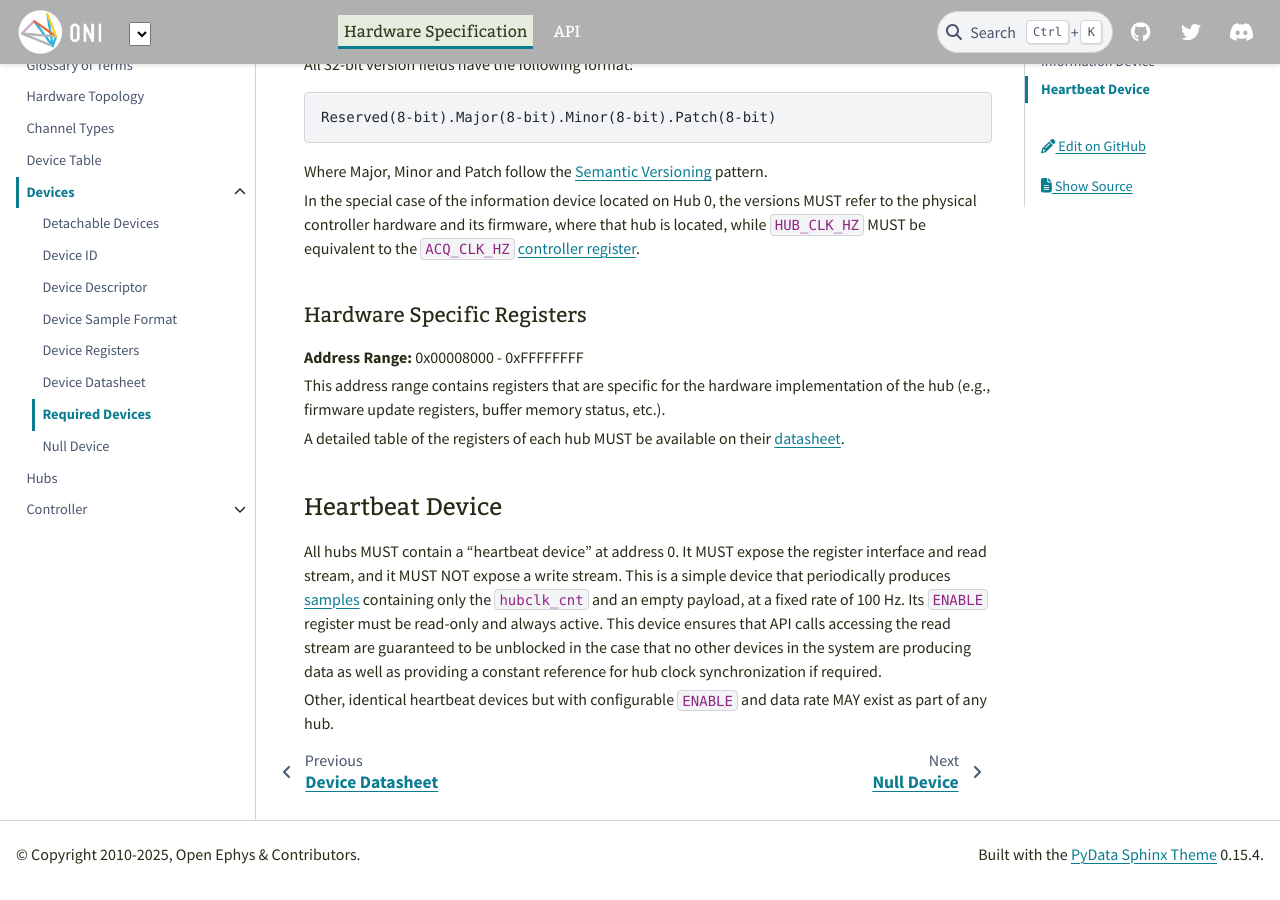
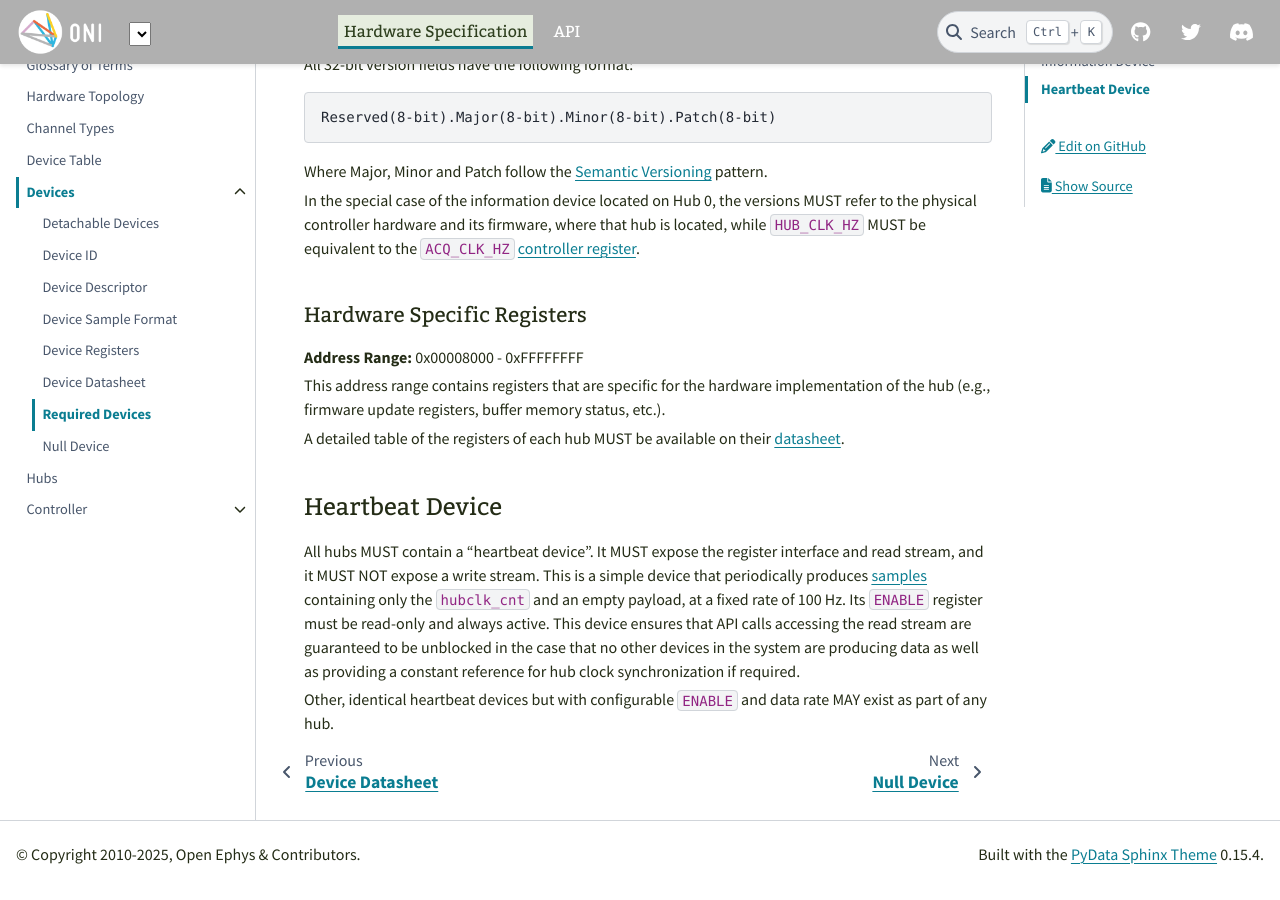
Before and after one commit to open-ephys/ONI, a Sphinx documentation site: the page built from source/hw-spec/devices/required.rst, in a window 1280 px wide and 900 px high, scrolled down 1663 px. Built offline with Sphinx 7.4.7 and the PyData theme 0.15.4, drawn with Linux system fonts in a browser that asks for light colours.

Commit message:
Remove address restriction for heartbeat

```diff
--- a/source/hw-spec/devices/required.rst
+++ b/source/hw-spec/devices/required.rst
@@ -115,7 +115,7 @@ their :ref:`datasheet<hub-datasheet>`.
 
 Heartbeat Device
 ------------------
-All hubs MUST contain a “heartbeat device” at address 0. It MUST expose the register
+All hubs MUST contain a “heartbeat device”. It MUST expose the register
 interface and read stream, and it MUST NOT expose a write stream. This is a
 simple device that periodically produces :ref:`samples <dev-sample>` containing
 only the ``hubclk_cnt`` and an empty payload, at a fixed rate of 100 Hz. Its
```
